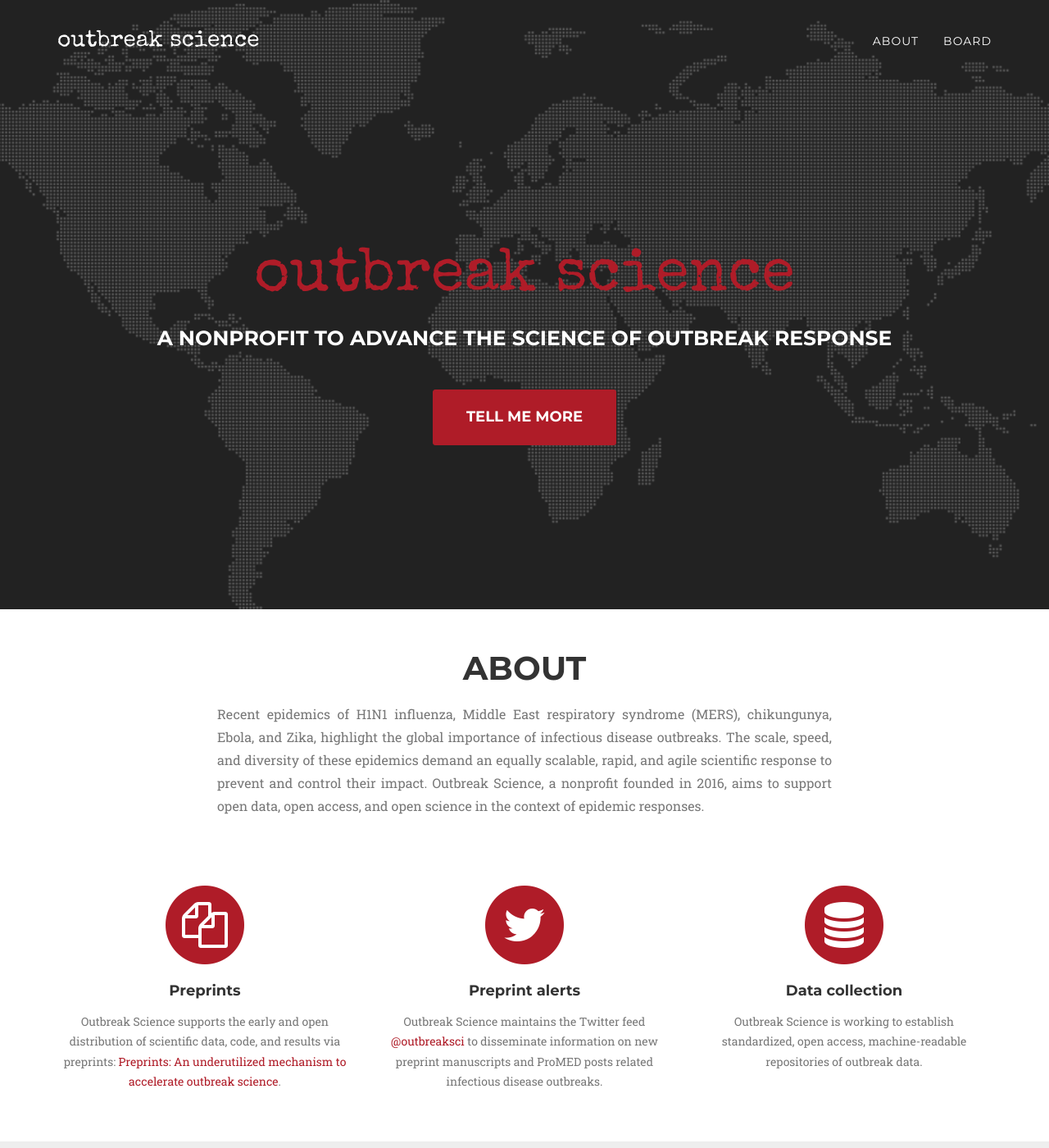
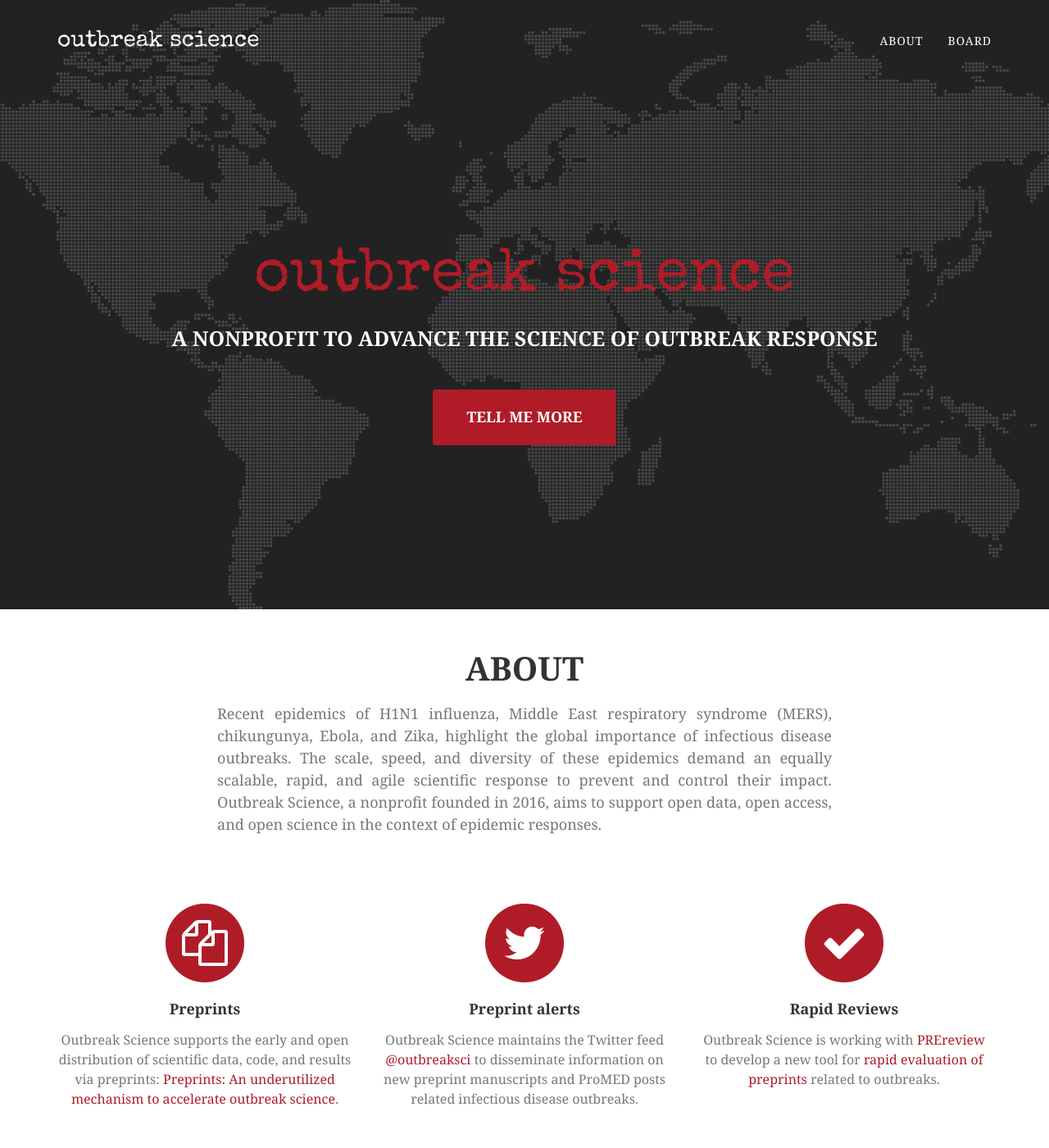
Before and after one commit to outbreaksci/outbreaksci.github.io, a Jekyll site: the page built from index.md, in a window 1280 px wide and 1400 px high. Shown: the whole window at 82% size. Built offline with Jekyll 4.4.1, drawn with Linux system fonts in a browser that asks for light colours; nearby versions of some CDN libraries; some web fonts are replaced.

Commit message:
update description & fonts

```diff
--- a/_config.yml
+++ b/_config.yml
@@ -8,17 +8,14 @@
 title: outbreak science
 email: info@outbreakscience.org
 description: > # this means to ignore newlines until "author:"
-  Write an awesome description for your new site here. You can edit this
-  line in _config.yml. It will appear in your document head meta (for
-  Google search results) and in your feed.xml site description.
-author: maj
-keyword: jekyll
+  Outbreak Science is a nonprofit aiming to advance the science of outbreak response by supporting open data, open access, and open science.
+author: Outbreak Science
+keyword: outbreak, epidemic, pandemic, science, research, open, health
 baseurl: "" # the subpath of your site, e.g. /blog
-url: "" # the base hostname & protocol for your site, e.g. http://example.com
+url: "http://outbreakscience.org" # the base hostname & protocol for your site, e.g. http://example.com
 github_username:  outbreaksci
 
 # Build settings
-
 markdown: kramdown
 
 #theme: agency-jekyll-theme #The "agency-jekyll-theme" is not supported by GitHub Pages.
--- a/_data/services.yml
+++ b/_data/services.yml
@@ -8,7 +8,7 @@
   link: "https://twitter.com/outbreaksci"
   description: "Outbreak Science maintains the Twitter feed <a href='https://twitter.com/outbreaksci'>@outbreaksci</a> to disseminate information on new preprint manuscripts and ProMED posts related infectious disease outbreaks."
 
-- name: "Data collection"
-  icon: "database"
-  link: ""
-  description: "Outbreak Science is working to establish standardized, open access, machine-readable repositories of outbreak data."
+- name: "Rapid Reviews"
+  icon: "check"
+  link: "https://blog.outbreakscience.org/rapid-reviews-for-rapid-outbreak-response/"
+  description: "Outbreak Science is working with <a href='https://twitter.com/prereview_'>PREreview</a> to develop a new tool for <a href='https://blog.outbreakscience.org/rapid-reviews-for-rapid-outbreak-response/'>rapid evaluation of preprints</a> related to outbreaks."
--- a/_layouts/default.html
+++ b/_layouts/default.html
@@ -19,8 +19,8 @@
 <script src="https://cdnjs.cloudflare.com/ajax/libs/jquery-easing/1.3/jquery.easing.min.js"></script>
 
 <!-- Contact Form JavaScript -->
-<script src="/assets/js/jqBootstrapValidation.js"></script>
-<script src="/assets/js/contact_me.js"></script>
+<!--<script src="/assets/js/jqBootstrapValidation.js"></script>
+<script src="/assets/js/contact_me.js"></script> -->
 
 <!-- Theme JavaScript -->
 <script src="/assets/js/agency.js"></script>
--- a/_sass/_mixins.scss
+++ b/_sass/_mixins.scss
@@ -67,7 +67,8 @@
 // Font Mixins
 
 @mixin serif-font {
-  font-family: "Droid Serif", "Helvetica Neue", Helvetica, Arial, sans-serif;
+//  font-family: "Droid Serif", "Helvetica Neue", Helvetica, Arial, sans-serif;
+  font-family: 'EB Garamond', Georgia, serif;
 }
 
 @mixin script-font {
@@ -75,10 +76,12 @@
 }
 
 @mixin body-font {
-  font-family: "Roboto Slab", "Helvetica Neue", Helvetica, Arial, sans-serif;
+//  font-family: "Roboto Slab", "Helvetica Neue", Helvetica, Arial, sans-serif;
+  font-family: 'EB Garamond', Georgia, serif;
 }
 
 @mixin heading-font {
-  font-family: "Montserrat", "Helvetica Neue", Helvetica, Arial, sans-serif;
+//  font-family: "Montserrat", "Helvetica Neue", Helvetica, Arial, sans-serif;
+  font-family: 'EB Garamond', Georgia, serif;
   text-transform: uppercase;
 }
--- a/_sass/agency.scss
+++ b/_sass/agency.scss
@@ -17,12 +17,12 @@ body {
 }
 
 p {
-    font-size: 14px;
-    line-height: 1.75;
+    font-size: 16px;
+    line-height: 1.5em;
 }
 
 p.large {
-    font-size: 16px;
+    font-size: 18px;
 }
 
 a,
@@ -227,8 +227,8 @@ section {
         margin-bottom: 15px;
     }
     h3.section-subheading {
-        font-size: 16px;
-        line-height: 1.75;
+        font-size: 18px;
+        line-height: 1.5em;
         @include body-font;
         text-transform: none;
         font-weight: 400;
@@ -517,11 +517,13 @@ section {
         max-width: 200px;
     }
     h4 {
+        font-size: 16px;
         margin-top: 25px;
-        margin-bottom: 0;
+        margin-bottom: 10px;
         text-transform: none;
     }
     p {
+        font-size: 14px;
         margin-top: 0;
     }
 }
```
Also changed, not shown: _data/about.yml (deleted, +0 -27 lines), _data/clients.yml (deleted, +0 -15 lines), _data/works.yml (deleted, +0 -77 lines).
